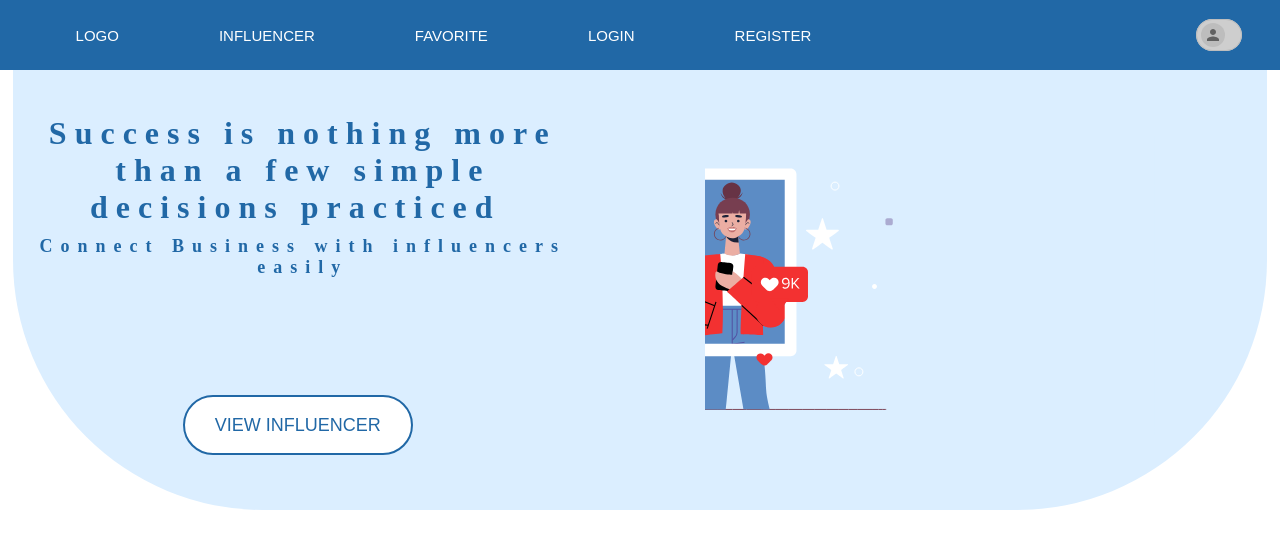
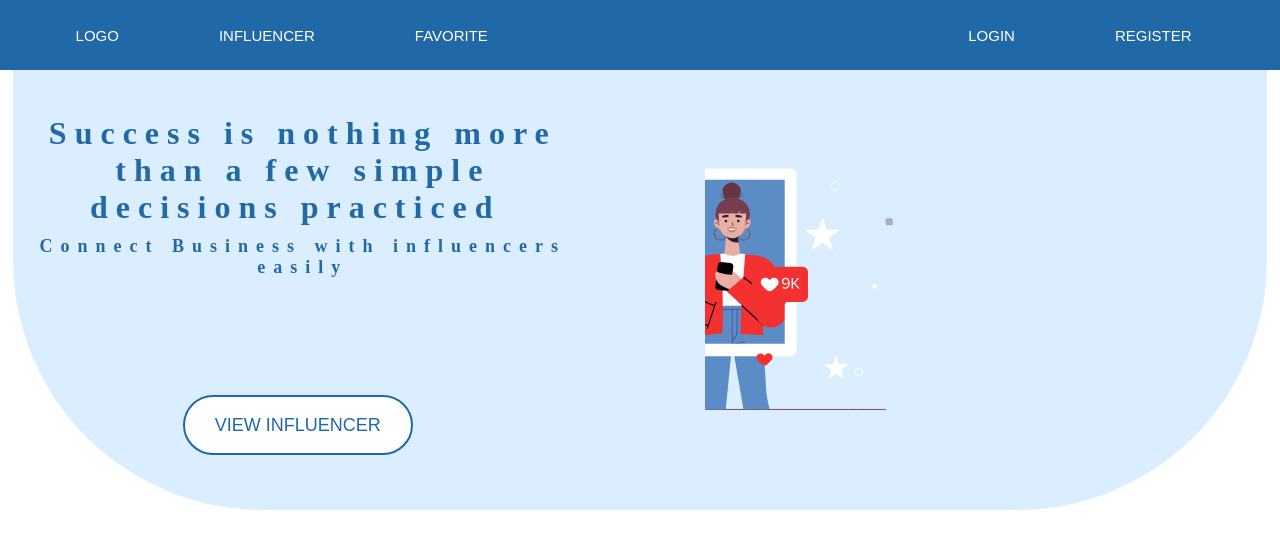
Before and after one commit to KareemHakem/influencer, a React (Create React App) app: page / in a window 1280 px wide. Shown: the top 548 px of the page. Built offline with nearby package versions, Linux system fonts and the light colour scheme.

Commit message:
style : edit nav bar

```diff
--- a/src/App.js
+++ b/src/App.js
@@ -2,7 +2,8 @@ import React from "react";
 import { ToastContainer } from "react-toastify";
 import Navigation from "./navigation";
 import "./App.css";
-
+// from top to button use rebase
+// after : from button to top use merge
 function App() {
   return (
     <div>
--- /dev/null
+++ b/src/components/NavBar/NavBarRightSide/index.js
@@ -0,0 +1,44 @@
+import React from "react";
+import { Link } from "react-router-dom";
+import Avatar from "@mui/material/Avatar";
+import Chip from "@mui/material/Chip";
+import Stack from "@mui/material/Stack";
+import "./style.css";
+
+export default function NavBarRightSide({
+  isAuthenticated,
+  handleUserAuthLogout,
+  currentUser,
+}) {
+  return (
+    <div>
+      {isAuthenticated ? (
+        <div className="influencer_navBar-user-menu">
+          <Stack direction="row" spacing={1}>
+            <Chip
+              className="influencer_navBar-Avatar"
+              avatar={<Avatar alt="image-src" src={""} />}
+              label={currentUser?.name}
+              variant="outlined"
+            />
+          </Stack>
+        </div>
+      ) : (
+        <>
+          <Link
+            className="influencer_navBar_link-container-Link"
+            to="LoginPage"
+          >
+            LOGIN
+          </Link>
+          <Link
+            className="influencer_navBar_link-container-Link"
+            to="RegisterPage"
+          >
+            REGISTER
+          </Link>
+        </>
+      )}
+    </div>
+  );
+}
--- a/src/components/NavBar/index.js
+++ b/src/components/NavBar/index.js
@@ -3,13 +3,12 @@ import { Link } from "react-router-dom";
 
 import { authLogoutUserReducer } from "../../redux/auth/action";
 import { useSelector, useDispatch } from "react-redux";
-import Avatar from "@mui/material/Avatar";
-import Chip from "@mui/material/Chip";
-import Stack from "@mui/material/Stack";
+
+import NavBarRightSide from "./NavBarRightSide";
 import "./style.css";
 
-export default function NavBar({ image, userName }) {
-  const { isAuthenticated } = useSelector((state) => state.auth);
+export default function NavBar() {
+  const { isAuthenticated, currentUser } = useSelector((state) => state.auth);
   const dispatch = useDispatch();
   const handleUserAuthLogout = () => {
     dispatch(authLogoutUserReducer());
@@ -30,35 +29,12 @@ export default function NavBar({ image, userName }) {
           <Link className="influencer_navBar_link-container-Link" to="favorite">
             FAVORITE
           </Link>
-          {isAuthenticated ? (
-            <div onClick={handleUserAuthLogout}>LOGOUT</div>
-          ) : (
-            <>
-              <Link
-                className="influencer_navBar_link-container-Link"
-                to="LoginPage"
-              >
-                LOGIN
-              </Link>
-              <Link
-                className="influencer_navBar_link-container-Link"
-                to="RegisterPage"
-              >
-                REGISTER
-              </Link>
-            </>
-          )}
         </div>
-        <div className="influencer_navBar-user-menu">
-          <Stack direction="row" spacing={1}>
-            <Chip
-              className="influencer_navBar-Avatar"
-              avatar={<Avatar alt="image-src" src={image} />}
-              label={userName}
-              variant="outlined"
-            />
-          </Stack>
-        </div>
+        <NavBarRightSide
+          handleUserAuthLogout={handleUserAuthLogout}
+          isAuthenticated={isAuthenticated}
+          currentUser={currentUser}
+        />
       </div>
     </div>
   );
--- a/src/pages/main/FavoritePage/style.css
+++ b/src/pages/main/FavoritePage/style.css
@@ -4,6 +4,7 @@
   align-items: center;
   margin-top: 70px !important ;
   background-color: #eaeaea;
+  min-height: 100vh;
   height: auto !important;
   flex-wrap: wrap;
 }
```
Also changed, not shown: src/components/NavBar/NavBarRightSide/style.css (added).
